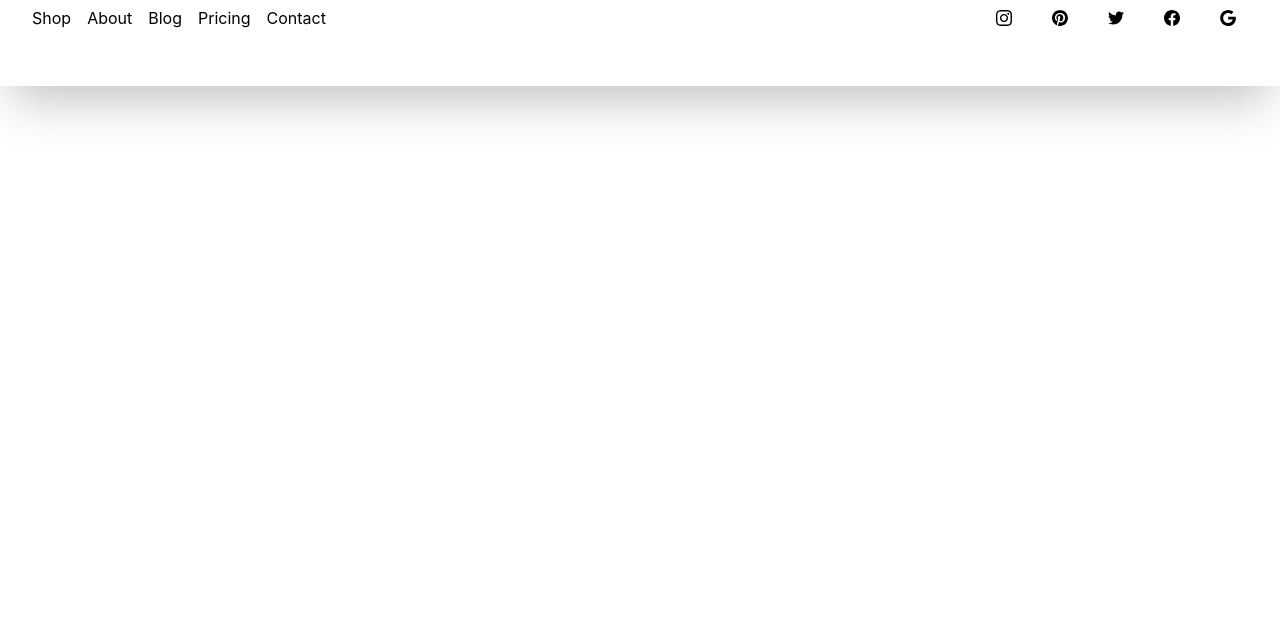
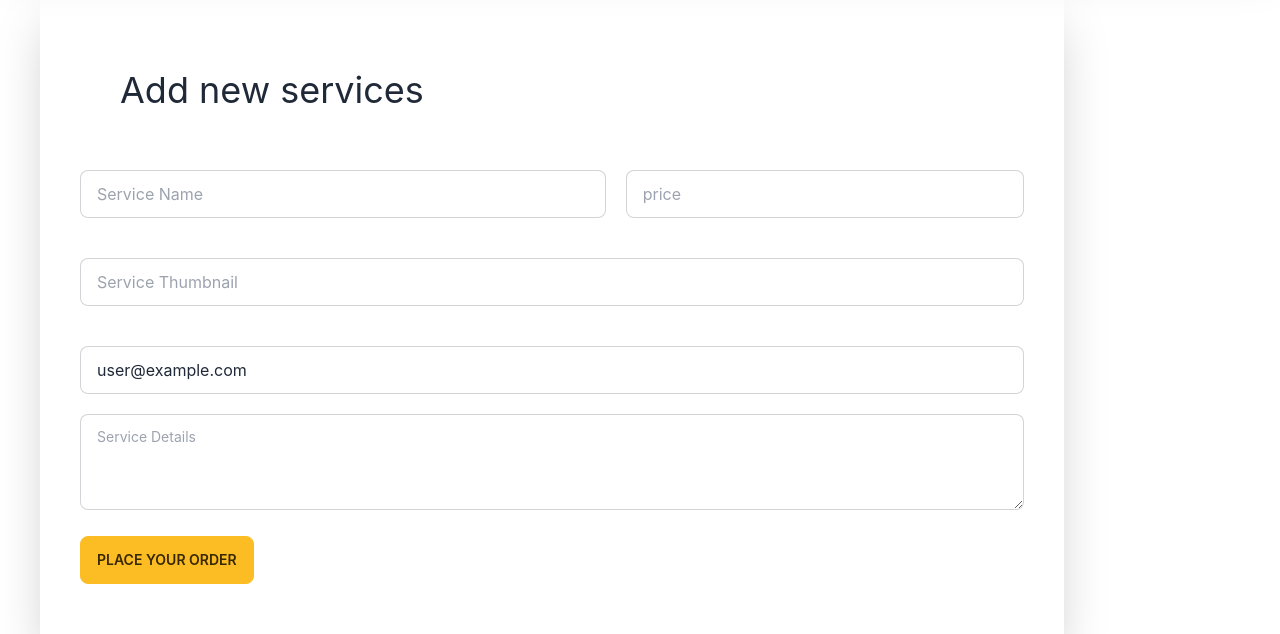
Before and after one commit to Nirob844/photography-client, a React (Create React App) app: page /add-services in a window 1280 px wide. Shown: the part 146-780 px from the top of the page. Built offline with nearby package versions, Linux system fonts and the light colour scheme; no server answers; sample sign-in values are in the browser's storage.

Commit message:
add new service

```diff
--- /dev/null
+++ b/src/Pages/Dashboard/AddService/AddServices.js
@@ -0,0 +1,65 @@
+import React, { useContext, useState } from 'react';
+import { AuthContext } from '../../../context/AuthProvider/AuthProvider';
+import { toast } from 'react-hot-toast';
+
+const AddServices = () => {
+
+    const { user } = useContext(AuthContext)
+
+    const handleAddService = (e) => {
+        e.preventDefault();
+        const title = e.target.title.value;
+        const price = Number(e.target.price.value);
+        const description = e.target.description.value;
+        const url = e.target.url.value;
+
+        const newData = {
+            title,
+            price,
+            description,
+            url,
+            rating: 0,
+        };
+
+        fetch('http://localhost:5000/add-service', {
+            method: "POST",
+            headers: {
+                "content-type": "application/json",
+            },
+            body: JSON.stringify(newData),
+        })
+            .then(res => res.json())
+            .then(data => {
+                console.log(data)
+                if (data.acknowledged) {
+                    toast.success(' successfully')
+                    e.target.reset();
+                }
+            })
+            .catch(er => console.error(er.message));
+
+    };
+
+    return (
+        <div>
+            <form
+                onSubmit={handleAddService}
+                className='w-4/5 m-10 shadow-2xl p-10'>
+                <h2 className="text-4xl m-10"> Add new services </h2>
+                <div className=''>
+                    <div className='flex'>
+                        <input name="title" type="text" placeholder="Service Name" className="input input-ghost w-full  my-5 input-bordered" required />
+                        <input name="price" type="text" placeholder="price" className="input input-ghost w-3/4 ml-5 my-5 input-bordered" required />
+                    </div>
+                    <input name="url" type="text" placeholder="Service Thumbnail" className="input input-ghost w-full  my-5 input-bordered" required />
+                    <input name="email" type="text" placeholder="Your email" defaultValue={user?.email} className="input input-ghost  my-5 w-full  input-bordered" readOnly />
+                </div>
+                <textarea name="description" className="textarea textarea-bordered h-24 w-full" placeholder="Service Details" required></textarea>
+
+                <input className='btn btn-warning my-5' type="submit" value="Place Your Order" />
+            </form>
+        </div>
+    );
+};
+
+export default AddServices;
--- a/src/Pages/LoginRegister/SignIn/SignIn.js
+++ b/src/Pages/LoginRegister/SignIn/SignIn.js
@@ -23,7 +23,28 @@ const SignIn = () => {
         providerLogin(googleProvider)
             .then(result => {
                 const user = result.user;
-                console.log(user);
+                const currentUser = {
+                    email: user.email
+                }
+
+                console.log(currentUser);
+                toast.success('sign in successful')
+
+                // get jwt token
+                fetch('http://localhost:5000/jwt', {
+                    method: 'POST',
+                    headers: {
+                        'content-type': 'application/json'
+                    },
+                    body: JSON.stringify(currentUser)
+                })
+                    .then(res => res.json())
+                    .then(data => {
+                        console.log(data);
+                        localStorage.setItem('user-token', data.token);
+                        navigate(from, { replace: true });
+                    });
+
             })
             .catch(error => {
                 console.error(error)
--- a/src/Routes/Router/Router.js
+++ b/src/Routes/Router/Router.js
@@ -4,12 +4,11 @@ import About from "../../Pages/About/About";
 import Home from "../../Pages/Home/Home/Home";
 import SignIn from "../../Pages/LoginRegister/SignIn/SignIn";
 import SignUp from "../../Pages/LoginRegister/SignUp/SignUp";
-import ServiceCart from "../../Pages/Services/ServiceCart";
 import Services from "../../Pages/Services/Services";
 import ServicesDetails from "../../Pages/Services/ServicesDetails";
 import PrivateRoutes from "../PrivateRouts/PrivateRoutes";
 import MyReviews from "../../Pages/Dashboard/MyReviews/MyReviews";
-import AddService from "../../Pages/Dashboard/AddService/AddService";
+import AddServices from "../../Pages/Dashboard/AddService/AddServices";
 
 const router = createBrowserRouter([
     {
@@ -49,7 +48,7 @@ const router = createBrowserRouter([
             },
             {
                 path: '/add-services',
-                element: <PrivateRoutes><AddService></AddService></PrivateRoutes>,
+                element: <PrivateRoutes><AddServices></AddServices></PrivateRoutes>,
             },
 
         ]
```
